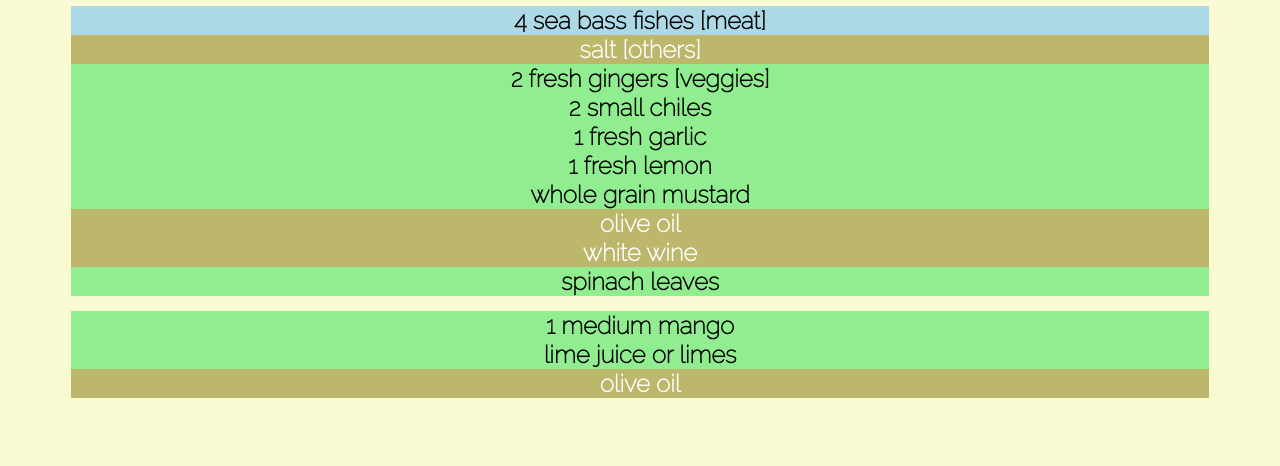
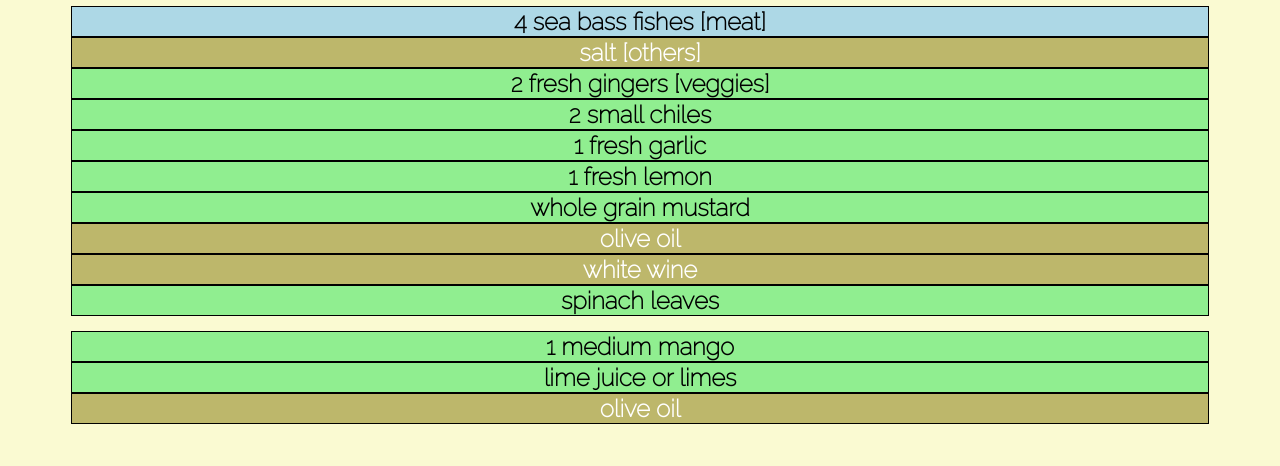
Before and after one commit to NoahSchade/recipes, a plain HTML site: page index.html in a window 1280 px wide. Shown: the part 74-540 px from the top of the page. Drawn offline with Linux system fonts and the light colour scheme.

Commit message:
added border

```diff
--- a/style.css
+++ b/style.css
@@ -6,6 +6,11 @@ body {
 
 h1 {
 	text-align: center;
+}
+
+li {
+	border: 1px solid black;
+	border-collapse: separate;
 }
 
 .all {
```
